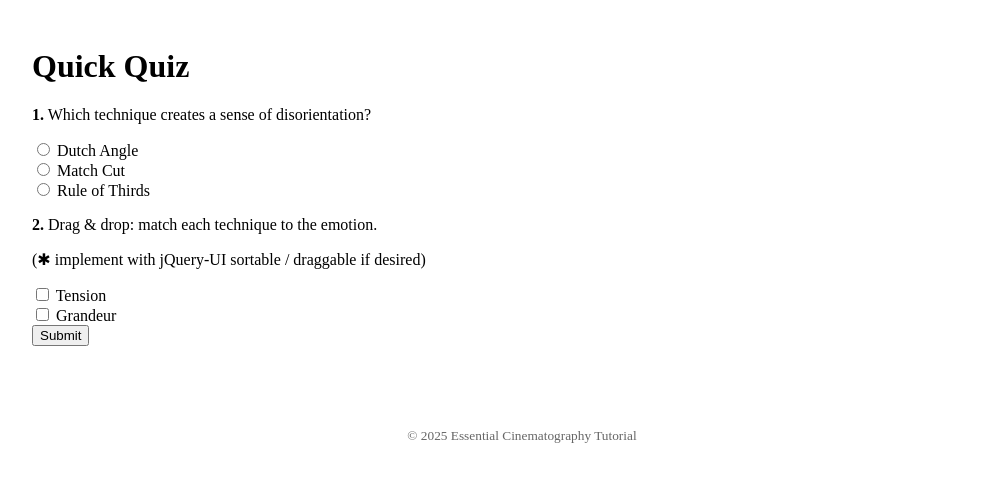
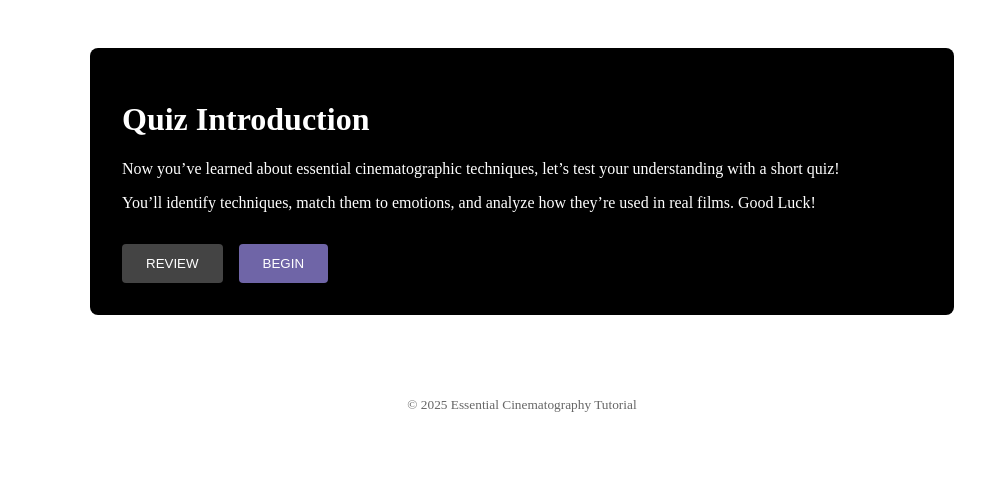
Before and after one commit to FELIX75791/ui-film-tutorial, a FastAPI app: page /quiz in a window 1280 px wide. Shown: the part 60-542 px from the top of the page, without its empty margins (118-1103 px from the left). Run offline with FastAPI, Linux system fonts and the light colour scheme; parts of the project's set-up code (start-up, migrations or seed data) failed here and were passed over; some libraries are stand-ins or nearby versions.

Commit message:
Updating Quiz Section

```diff
--- a/server.py
+++ b/server.py
@@ -1,8 +1,11 @@
-from fastapi import FastAPI, Request
+from fastapi import FastAPI, Request, HTTPException
+from fastapi.responses import JSONResponse
 from fastapi.responses import HTMLResponse
 from fastapi.staticfiles import StaticFiles
 from fastapi.templating import Jinja2Templates
 from fastapi import HTTPException
+from pydantic import BaseModel
+from typing import List, Dict
 import pathlib, uvicorn
 
 # ─── tutorial "TOC" ───────────────────────────────────────
@@ -56,8 +59,9 @@ def home(request: Request):
 def overview(request: Request):
     return templates.TemplateResponse("overview.html", {"request": request, "page": "overview"})
 
-@app.get("/quiz", response_class=HTMLResponse)
-def quiz(request: Request):
+# ─── Quiz Page ──────────────────────────
+@app.get("/quiz", response_class=HTMLResponse, name="quiz")
+def quiz_page(request: Request):
     return templates.TemplateResponse("quiz.html", {"request": request, "page": "quiz"})
 
 @app.get("/contact", response_class=HTMLResponse)
@@ -122,5 +126,62 @@ def tutorial_page(request: Request, slug: str, page_idx: int = 0):
         }
     )
 
+
+# ─── Quiz API ───────────────────────────
+QUIZ_ANSWERS = {
+    "q1": {
+        "correct_answers": ["Low-Key Lighting"],
+        "explanation": (
+            "Low-key lighting emphasizes deep shadows and high contrast between light "
+            "and dark areas. It creates a moody, dramatic, or mysterious atmosphere."
+        )
+    },
+    # q2 always correct
+    "q2": {
+        "correct_answers": [],
+        "explanation": "Great match!"
+    },
+    "q3": {
+        "correct_answers": ["POV shot"],
+        "explanation": "A POV shot puts the audience directly in the character’s shoes at that moment of realization."
+    },
+    "q4": {
+        "correct_answers": ["Dutch Angle"],
+        "explanation": "Dutch angles skew the frame to convey unease or disorientation in the scene."
+    },
+    "q5": {
+        "correct_answers": ["Fear"],
+        "explanation": "The lighting and framing heighten a sense of fear in the character."
+    }
+}
+
+class QuizSubmission(BaseModel):
+    answers: Dict[str, List[str]]
+
+@app.post("/api/quiz/submit")
+async def submit_quiz(submission: QuizSubmission):
+    score = 0
+    feedback = {}
+
+    for q_id, user_list in submission.answers.items():
+        key = QUIZ_ANSWERS.get(q_id)
+        if not key:
+            continue
+
+        expect = {c.strip().lower() for c in key["correct_answers"]}
+        got    = {u.strip().lower() for u in user_list}
+
+        correct = (not expect) or (got == expect)
+        if correct:
+            score += 1
+
+        feedback[q_id] = {
+            "correct": correct,
+            "explanation": key["explanation"]
+        }
+
+    return JSONResponse({"score": score, "feedback": feedback})
+
+
 if __name__ == "__main__":
     uvicorn.run("server:app", host="127.0.0.1", port=8000, reload=True)
--- a/static/js/quiz.js
+++ b/static/js/quiz.js
@@ -1,17 +1,221 @@
-$(function () {
-  const ANSWERS = { q1: "Dutch" };               // add others…
+// static/js/quiz.js
+"use strict";
 
-  $("#quiz-form").on("submit", function (e) {
-    e.preventDefault();
-    let score = 0;
-    // ----- grade radio questions
-    if ($("input[name='q1']:checked").val() === ANSWERS.q1) score++;
+const qs   = s => document.querySelector(s),
+      show = el => el.classList.remove("hidden"),
+      hide = el => el.classList.add("hidden");
 
-    // grade checkbox or drag‑drop questions here …
+const questions = [
+  // ... same as before ...
+  {
+    id: "q1", type: "checkbox",
+    title: "Quiz Question 1 – Identification",
+    text:  "Watch the clip and identify which cinematography techniques are being used (select all that apply)",
+    media: { type:"image", src:"/static/img/q1.jpg" },
+    options: ["Low Angle","Close-Up","Tracking Shot","Low-Key Lighting"]
+  },
+  {
+    id: "q2", type: "dragdrop",
+    title: "Quiz Question 2 – Emotional Impact",
+    text:  "Drag each technique to the emotion it most effectively creates",
+    techniques: ["Dutch Angle","Point of View Shot","Tracking Shot","Low-Key Lighting"],
+    emotions:   ["Disorientation","Immersion","Tension","Mystery"]
+  },
+  {
+    id: "q3", type: "radio",
+    title: "Quiz Question 3 – Best Choice",
+    text:  "A director wants to show a character suddenly realizing they’ve been betrayed. Which technique would best capture this moment of realization?",
+    options: ["Tracking shot","Dutch angle","POV shot","Dolly zoom"]
+  },
+  {
+    id: "q4", type: "checkbox",
+    title: "Quiz Question 4 – Film Analysis",
+    text:  "Watch the clip and identify which techniques are used at different points in the scene.",
+    media: { type:"video", src:"/static/video/q4.mp4" },
+    options: ["Dutch Angle","Tracking Shot","Low-Key Lighting"]
+  },
+  {
+    id: "q5", type: "radio",
+    title: "Quiz Question 5 – Emotional Effect",
+    text:  "Watch the clip and indicate what emotional effect the cinematography technique is conveying.",
+    media: { type:"video", src:"/static/video/q5.mp4" },
+    options: ["Fear","Sadness","Confusion"]
+  }
+];
 
-    // show immediate feedback
-    $("#score-box")
-      .removeClass("hidden")
-      .html(`<h2>Your score: ${score}/1</h2>`);
+let idx = 0;
+const userAnswers = {};
+let feedbackStore  = {};
+
+function showIntro() {
+  hide(qs("#quiz-question"));
+  hide(qs("#quiz-results"));
+  show(qs("#quiz-intro"));
+}
+
+function renderQuestion(i) {
+  const q = questions[i];
+  // initialize answers array for all types
+  userAnswers[q.id] = userAnswers[q.id] || [];
+
+  hide(qs("#quiz-intro"));
+  hide(qs("#feedback"));
+  hide(qs("#next-btn"));
+  show(qs("#quiz-question"));
+  show(qs("#submit-btn"));
+  show(qs("#back-btn"));
+
+  qs("#question-title").textContent = q.title;
+  qs("#question-text").textContent  = q.text;
+  const md = qs("#question-media"); md.innerHTML = "";
+  if (q.media) {
+    md.innerHTML = q.media.type==="image"
+      ? `<img src="${q.media.src}" style="max-width:100%;border-radius:4px">`
+      : `<video src="${q.media.src}" controls style="width:100%;border-radius:4px"></video>`;
+  }
+
+  qs("#question-form").innerHTML = "";
+  hide(qs("#match-exercise"));
+
+  if (q.type==="checkbox"||q.type==="radio") {
+    const grid = document.createElement("div"); grid.className="options-grid";
+    q.options.forEach(opt=>{
+      const lbl=document.createElement("label"); lbl.className="option";
+      const inp=document.createElement("input");
+      inp.type=q.type; inp.name=q.id; inp.value=opt;
+      inp.checked = Array.isArray(userAnswers[q.id]) && userAnswers[q.id].includes(opt);
+      lbl.append(inp, document.createTextNode(opt));
+      grid.append(lbl);
+    });
+    qs("#question-form").append(grid);
+  } else if (q.type==="dragdrop") {
+    show(qs("#match-exercise"));
+    qs("#tech-list").innerHTML = q.techniques.map(t=>`<li class="tech-item">${t}</li>`).join("");
+    qs("#emo-list").innerHTML  = q.emotions  .map(e=>`<li class="emo-box">${e}</li>`).join("");
+    initDragDrop();
+  }
+}
+
+function initDragDrop(){
+  $(".tech-item").draggable({ helper:"clone", revert:"invalid" });
+  $(".emo-box").droppable({
+    accept:".tech-item", hoverClass:"hovered",
+    drop(e,ui){
+      ui.draggable.css({position:"relative",top:0,left:0}).appendTo(this);
+    }
   });
+}
+
+function collect(q) {
+  if (q.type==="checkbox") {
+    return Array.from(
+      document.querySelectorAll(`input[name="${q.id}"]:checked`)
+    ).map(i=>i.value);
+  }
+  if (q.type==="radio") {
+    const sel=document.querySelector(`input[name="${q.id}"]:checked`);
+    return sel ? [sel.value] : [];
+  }
+  if (q.type==="dragdrop") {
+    // always send an array so Q2 is counted
+    return [];
+  }
+  return [];
+}
+
+async function handleSubmit(){
+  const q = questions[idx];
+
+  if (q.id==="q2") {
+    // ensure we record an array for q2
+    userAnswers[q.id] = [];
+    feedbackStore[q.id] = { correct:true, explanation:"Great match!" };
+    showFeedback();
+    return;
+  }
+
+  const ans = collect(q);
+  userAnswers[q.id] = ans;
+
+  const resp = await fetch("/api/quiz/submit", {
+    method:"POST",
+    headers:{"Content-Type":"application/json"},
+    body: JSON.stringify({ answers:{ [q.id]: ans } })
+  });
+  const data = await resp.json();
+  feedbackStore = data.feedback;
+  showFeedback();
+}
+
+function showFeedback(){
+  const q = questions[idx],
+        f = feedbackStore[q.id],
+        fb = qs("#feedback");
+  fb.style.background = f.correct ? "green" : "darkred";
+  fb.innerHTML = `
+    <p style="margin:0;margin-bottom:.5rem">
+      <strong>${f.correct ? "✓ Correct!" : "✗ Incorrect"}</strong>
+    </p>
+    <p style="margin:0">${f.explanation}</p>
+  `;
+  show(fb);
+  hide(qs("#submit-btn"));
+  show(qs("#next-btn"));
+}
+
+async function showResults(){
+  const resp = await fetch("/api/quiz/submit", {
+    method:"POST",
+    headers:{"Content-Type":"application/json"},
+    body: JSON.stringify({ answers: userAnswers })
+  });
+  const data = await resp.json();
+  const score = data.score;
+
+  qs("#results-title").textContent   = `You scored ${score} out of ${questions.length}!`;
+  qs("#results-summary").textContent = "Here's a breakdown of your answers.";
+
+  // breakdown list
+  const breakdown = document.createElement("ul");
+  breakdown.id = "results-breakdown";
+  breakdown.style.listStyle    = "none";
+  breakdown.style.paddingLeft  = "0";
+  breakdown.style.marginTop    = "1rem";
+  questions.forEach((q,i)=>{
+    const li = document.createElement("li");
+    const result = data.feedback[q.id]?.correct ? "Correct" : "Incorrect";
+    li.textContent = `${i+1}. ${q.title}: ${result}`;
+    breakdown.appendChild(li);
+  });
+  const container = qs("#results-summary").parentNode;
+  const old = qs("#results-breakdown");
+  if (old) old.remove();
+  container.appendChild(breakdown);
+
+  hide(qs("#quiz-question"));
+  show(qs("#quiz-results"));
+}
+
+document.addEventListener("DOMContentLoaded", ()=>{
+  showIntro();
+  qs("#review-btn").onclick       = ()=>location.href="/overview";
+  qs("#begin-btn").onclick        = ()=>{ idx=0; renderQuestion(0); };
+  qs("#submit-btn").onclick       = handleSubmit;
+  qs("#next-btn").onclick         = ()=>{
+    hide(qs("#feedback"));
+    hide(qs("#next-btn"));
+    idx++;
+    if (idx < questions.length) {
+      renderQuestion(idx);
+    } else {
+      showResults();
+    }
+  };
+  qs("#back-btn").onclick         = ()=> idx>0 ? renderQuestion(--idx) : showIntro();
+  qs("#review-missed-btn").onclick = ()=>{
+    const m = questions.find(q=>!feedbackStore[q.id]?.correct);
+    if (m) { idx = questions.indexOf(m); renderQuestion(idx); }
+  };
+  qs("#return-btn").onclick       = ()=>location.href="/overview";
+  qs("#complete-btn").onclick     = ()=>location.href="/contact";
 });
--- a/templates/quiz.html
+++ b/templates/quiz.html
@@ -1,29 +1,98 @@
 {% extends "base.html" %}
+{% set page = "quiz" %}
+
 {% block title %}Quiz{% endblock %}
 {% block head_extra %}
-  <script src="{{ url_for('static', path='js/quiz.js') }}" defer></script>
+<style>
+  .hidden { display: none !important; }
+  #quiz-main { background: #000; color: #fff; padding: 2rem; border-radius: 8px; }
+  .btn.primary { background: #6f65a7; color: #fff; padding: .75rem 1.5rem; border: none; border-radius: 4px; }
+  .btn.secondary { background: #444; color: #fff; padding: .75rem 1.5rem; border: none; border-radius: 4px; }
+
+  .options-grid { display: grid; grid-template-columns: 1fr 1fr; gap: 1rem; margin-bottom: 1rem; }
+  .options-grid .option {
+    background: #111; padding: .75rem; border-radius: 6px;
+    display: flex; align-items: center; gap: .75rem; cursor: pointer;
+  }
+  .options-grid input { width: 1.2rem; height: 1.2rem; }
+
+  .match-container { display: flex; gap: 2rem; margin-bottom: 1rem; }
+  .match-column { flex: 1; }
+  .match-column p { font-weight: bold; text-transform: uppercase; margin-bottom: .5rem; }
+  .match-column ul { list-style: none; padding: 0; margin: 0; }
+  .tech-item, .emo-box {
+    background: #111; color: #fff; padding: .75rem 1rem; margin-bottom: .5rem;
+    border-radius: 6px; cursor: grab;
+  }
+  .emo-box { cursor: default; }
+  .hovered { outline: 2px dashed #fff; }
+
+  #feedback {
+    border-radius: 6px; padding: 1rem; color: #fff; margin: 1rem 0;
+    text-align: center;
+  }
+  .controls { display: flex; justify-content: space-between; align-items: center; gap: 1rem; }
+  .controls #submit-btn { flex: 1; }
+</style>
+
+<script src="https://code.jquery.com/jquery-3.6.0.min.js" crossorigin="anonymous"></script>
+<script src="https://code.jquery.com/ui/1.12.1/jquery-ui.min.js" crossorigin="anonymous"></script>
+<link rel="stylesheet" href="https://code.jquery.com/ui/1.12.1/themes/base/jquery-ui.css" />
+<script src="{{ url_for('static', path='js/quiz.js') }}" defer></script>
 {% endblock %}
+
 {% block content %}
-<h1>Quick Quiz</h1>
-<form id="quiz-form">
-  <!-- Q1 -->
-  <div class="question">
-    <p><strong>1.</strong> Which technique creates a sense of disorientation?</p>
-    <label><input type="radio" name="q1" value="Dutch"> Dutch Angle</label><br>
-    <label><input type="radio" name="q1" value="Match"> Match Cut</label><br>
-    <label><input type="radio" name="q1" value="RuleThirds"> Rule of Thirds</label>
+<main id="quiz-main" style="max-width:800px; margin:3rem auto;">
+
+  <!-- INTRO -->
+  <div id="quiz-intro">
+    <h1>Quiz Introduction</h1>
+    <p>Now you’ve learned about essential cinematographic techniques, let’s test your understanding with a short quiz!</p>
+    <p>You’ll identify techniques, match them to emotions, and analyze how they’re used in real films. Good Luck!</p>
+    <div style="display:flex; gap:1rem; margin-top:2rem;">
+      <button id="review-btn" class="btn secondary">REVIEW</button>
+      <button id="begin-btn" class="btn primary">BEGIN</button>
+    </div>
   </div>
 
-  <!-- Q2 -->
-  <div class="question">
-    <p><strong>2.</strong> Drag & drop: match each technique to the emotion.</p>
-    <p>(✱ implement with jQuery‑UI sortable / draggable if desired)</p>
-    <label><input type="checkbox" name="q2-dutch"> Tension</label><br>
-    <label><input type="checkbox" name="q2-long"> Grandeur</label><br>
+  <!-- QUESTION -->
+  <div id="quiz-question" class="hidden">
+    <h2 id="question-title"></h2>
+    <p id="question-text" style="margin-bottom:1rem;"></p>
+    <div id="question-media" style="margin-bottom:1rem;"></div>
+    <form id="question-form"></form>
+
+    <!-- Q2 matching -->
+    <div id="match-exercise" class="match-container hidden">
+      <div class="match-column">
+        <p>TECHNIQUES</p>
+        <ul id="tech-list"></ul>
+      </div>
+      <div class="match-column">
+        <p>EMOTIONS</p>
+        <ul id="emo-list"></ul>
+      </div>
+    </div>
+
+    <div id="feedback" class="hidden"></div>
+
+    <div class="controls">
+      <button id="back-btn" class="btn secondary">BACK</button>
+      <button id="submit-btn" class="btn primary">SUBMIT</button>
+      <button id="next-btn" class="btn primary hidden">NEXT</button>
+    </div>
   </div>
 
-  <button type="submit">Submit</button>
-</form>
+  <!-- RESULTS -->
+  <div id="quiz-results" class="hidden">
+    <h1 id="results-title"></h1>
+    <p id="results-summary"></p>
+    <div style="display:flex; flex-direction:column; gap:1rem; margin-top:2rem;">
+      <button id="review-missed-btn" class="btn secondary">Review questions</button>
+      <button id="return-btn" class="btn secondary">Return to tutorial</button>
+      <button id="complete-btn" class="btn primary">Complete</button>
+    </div>
+  </div>
 
-<div id="score-box" class="hidden"></div>
+</main>
 {% endblock %}
```
Also changed, not shown: 3 other files.
